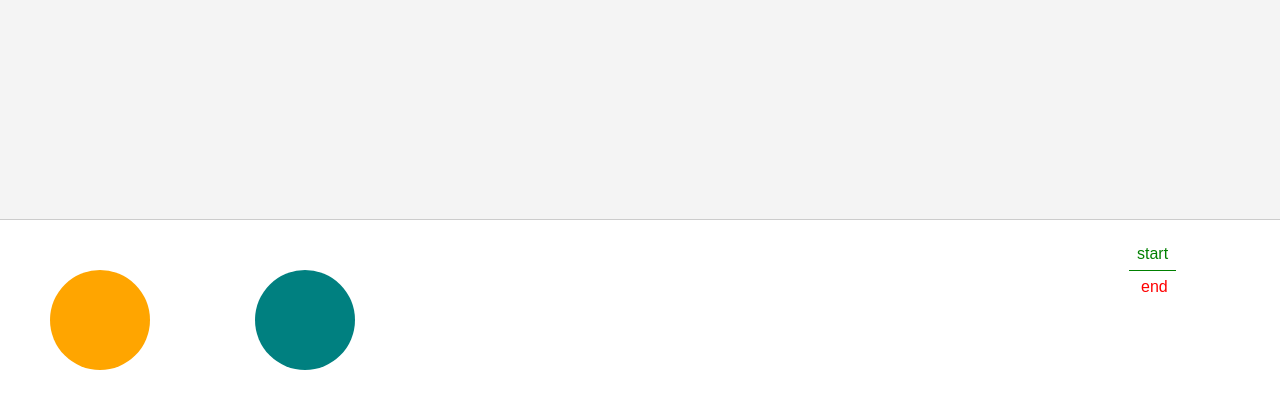
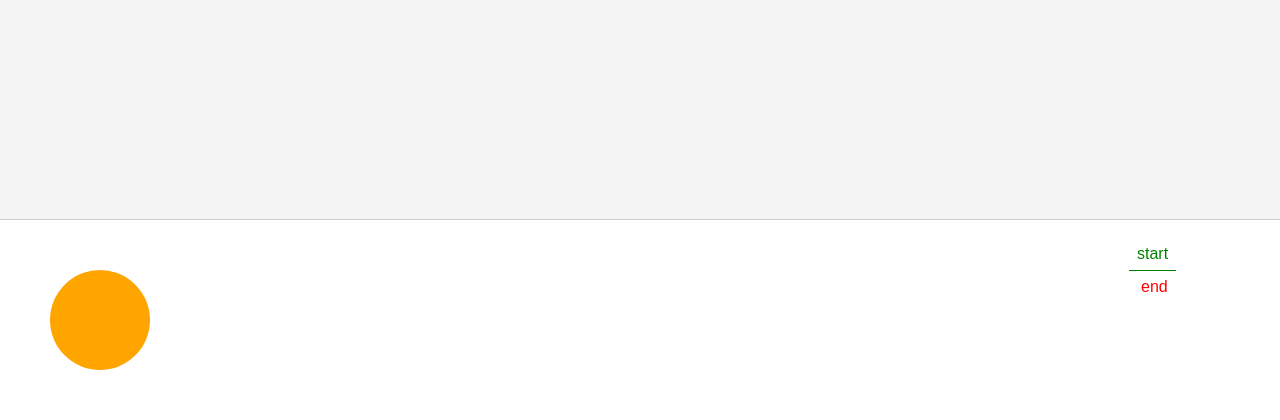
Before and after one commit to yinan-you/TUTOR-WEB-PROJECT, a Flask app: page / in a window 1280 px wide. Shown: the part 2777-3197 px from the top of the page. Run offline with Flask 3, Linux system fonts and the light colour scheme; some libraries are stand-ins or nearby versions.

Commit message:
deleted a scroll cricle

```diff
--- a/webapp/website/templates/base.html
+++ b/webapp/website/templates/base.html
@@ -56,9 +56,5 @@
     <script src="https://cdnjs.cloudflare.com/ajax/libs/gsap/3.12.2/gsap.min.js"></script>
     <script src="https://cdnjs.cloudflare.com/ajax/libs/gsap/3.12.2/ScrollTrigger.min.js"></script>
     <script src="{{ url_for('static', filename='js/index.js') }}"></script>
-
-    <svg width="200" height="200">
-      <circle cx="100" cy="100" r="50" fill="teal" class="scroll-circle" />
-    </svg>
   </body>
 </html>
```
